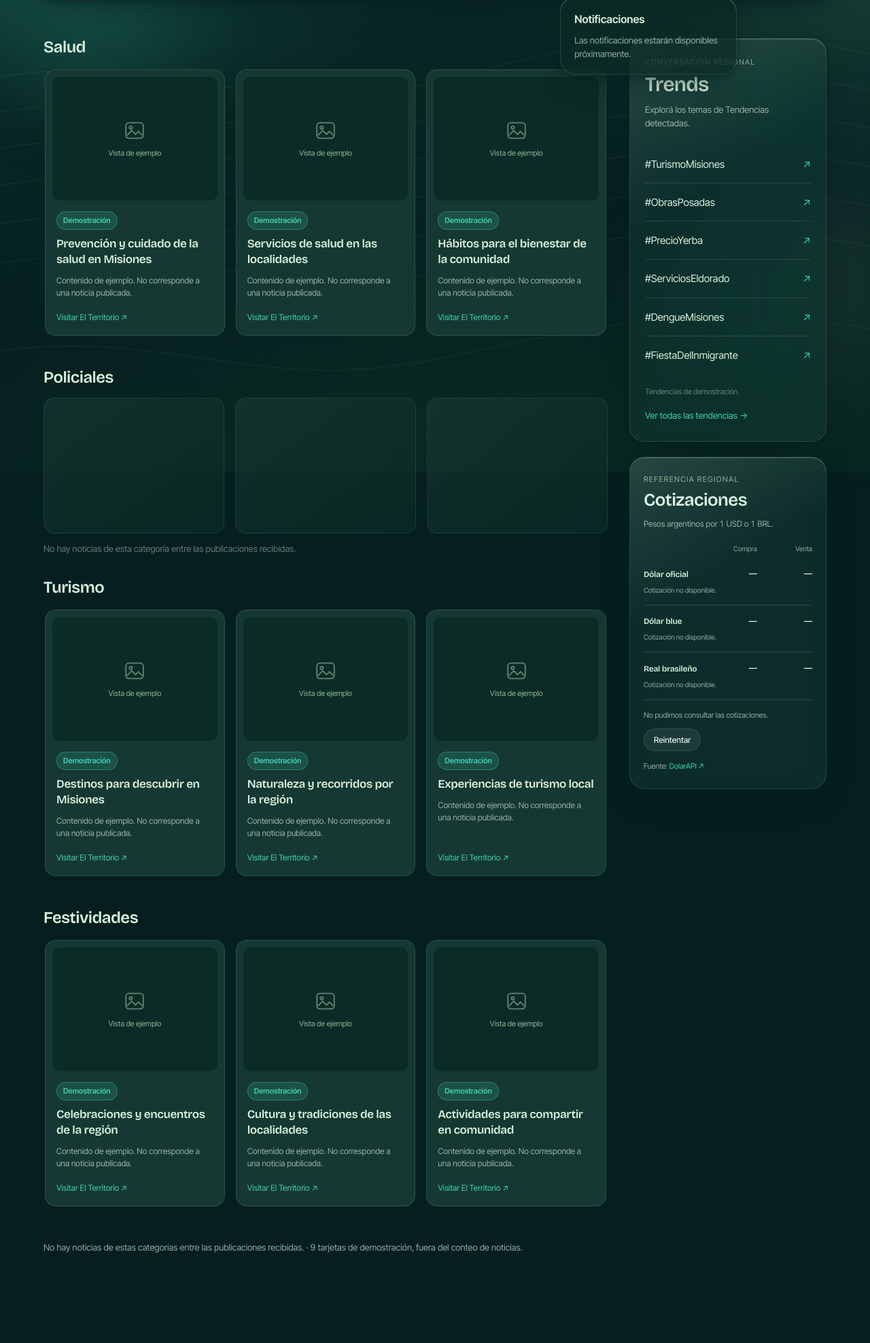
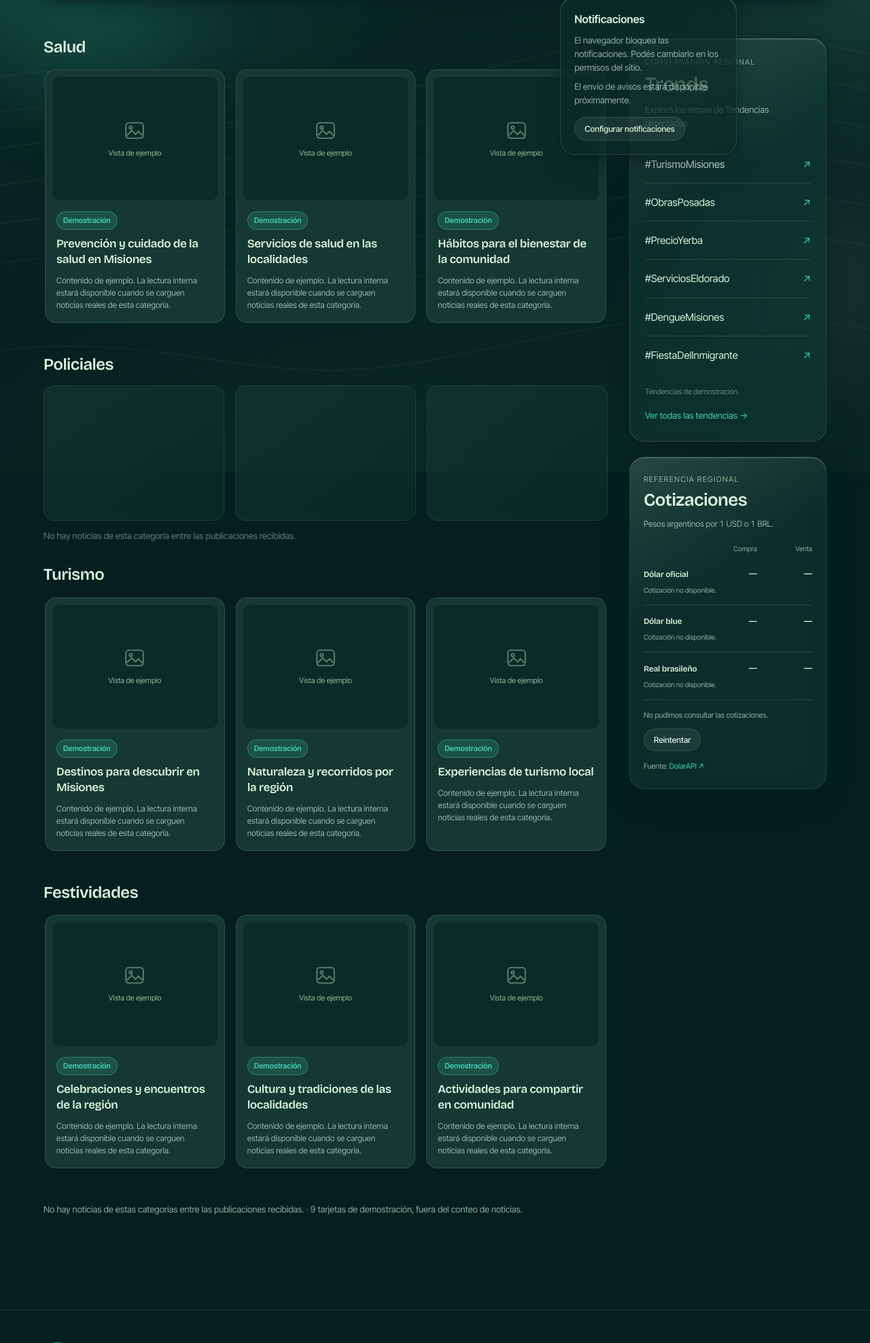
Before and after one commit to MakkiGan666/Trend-Watch-Litoral, a Django app: page / in a window 1280 px wide, after a click that opens the changed part. Shown: the part 106-2082 px from the top of the page at 68% size. Run offline with Django 5.2, Linux system fonts and the light colour scheme; data that the repository does not hold is empty; parts of the project's set-up code (start-up, migrations or seed data) failed here and were passed over.

Commit message:
Ajuste de notificaciones y tarjetas de demostracion

```diff
--- a/app/core/templates/base.html
+++ b/app/core/templates/base.html
@@ -12,6 +12,7 @@
   <link rel="icon" type="image/png" href="{% static 'img/favicon.png' %}?v=2">
   <link rel="stylesheet" href="{% static 'css/trendwatch.css' %}?v=11">
   <link rel="stylesheet" href="{% static 'css/auth-flow.css' %}?v=4">
+  <link rel="stylesheet" href="{% static 'css/notification-prompt.css' %}?v=2">
   {% block extra_head %}{% endblock %}
 </head>
 
@@ -65,6 +66,7 @@
   <main id="main">
     {% block content %}{% endblock %}
   </main>
+  {% include "partials/_notification_prompt.html" %}
 
   {% block footer %}
   <footer>
@@ -105,6 +107,7 @@
 
   <script src="{% static 'js/trendwatch.js' %}?v=6" defer></script>
   <script src="{% static 'js/auth-flow.js' %}?v=2" defer></script>
+  <script src="{% static 'js/notification-prompt.js' %}?v=2" defer></script>
   {% block extra_js %}{% endblock %}
 </body>
 </html>
--- a/app/core/templates/inicio.html
+++ b/app/core/templates/inicio.html
@@ -13,6 +13,7 @@
         <link rel="stylesheet" href="/static/css/landing-news.css?v=3">
         <link rel="stylesheet" href="/static/css/exchange-rates.css?v=1">
         <link rel="stylesheet" href="/static/css/auth-flow.css?v=4">
+        <link rel="stylesheet" href="/static/css/notification-prompt.css?v=2">
     </head>
     <body class="landing-page">
         <a class="skip" href="#main">Saltar al contenido</a>
@@ -96,6 +97,7 @@
                 {% include "partials/_auth_form.html" with heading_id="login-modal-title" description_id="login-modal-description" %}
             </section>
         </div>
+        {% include "partials/_notification_prompt.html" with auto_prompt=True %}
         <footer>
             <div class="wrap">
                 <div class="foot">
@@ -128,8 +130,9 @@
             </div>
         </footer>
         <script src="/static/js/trendwatch.js?v=6" defer></script>
-        <script src="/static/js/landing-news.js?v=5" defer></script>
+        <script src="/static/js/landing-news.js?v=6" defer></script>
         <script src="/static/js/exchange-rates.js?v=1" defer></script>
         <script src="/static/js/auth-flow.js?v=2" defer></script>
+        <script src="/static/js/notification-prompt.js?v=2" defer></script>
     </body>
 </html>
--- a/app/core/templates/localidad.html
+++ b/app/core/templates/localidad.html
@@ -38,5 +38,5 @@
 {% endblock %}
 
 {% block extra_js %}
-<script src="{% static 'js/landing-news.js' %}?v=5" defer></script>
+<script src="{% static 'js/landing-news.js' %}?v=6" defer></script>
 {% endblock %}
--- a/app/core/templates/partials/_account_actions.html
+++ b/app/core/templates/partials/_account_actions.html
@@ -5,7 +5,9 @@
     </button>
     <div class="account-notifications__panel glass glass--deep" id="account-notifications-panel" hidden>
       <strong>Notificaciones</strong>
-      <p>Las notificaciones estarán disponibles próximamente.</p>
+      <p data-notification-status>Todavía no configuraste las notificaciones.</p>
+      <p>El envío de avisos estará disponible próximamente.</p>
+      <button class="btn btn--ghost notification-preferences-button" type="button" data-notification-configure>Configurar notificaciones</button>
     </div>
   </div>
   {% if request.session.user_id %}
--- /dev/null
+++ b/app/core/templates/partials/_notification_prompt.html
@@ -0,0 +1,12 @@
+<dialog class="notification-prompt glass glass--deep glass--sheen" id="notification-prompt" aria-labelledby="notification-title" aria-describedby="notification-description" data-notification-auto="{% if auto_prompt %}true{% else %}false{% endif %}">
+  <button class="notification-prompt__close icon-btn" type="button" data-notification-close aria-label="Cerrar opciones de notificaciones">×</button>
+  <h2 id="notification-title">¿Querés recibir notificaciones?</h2>
+  <p id="notification-description">El servicio de avisos estará disponible próximamente. Podés dejar preparado el permiso para recibir novedades de la región.</p>
+  <p class="notification-prompt__status" data-notification-result role="status" aria-live="polite"></p>
+  <div class="notification-prompt__actions" data-notification-choices>
+    <button class="btn btn--ghost" type="button" data-notification-no>No</button>
+    <button class="btn btn--primary" type="button" data-notification-yes>Sí</button>
+  </div>
+  <button class="btn btn--ghost notification-prompt__done" type="button" data-notification-done hidden>Cerrar</button>
+  <p class="notification-prompt__note">Podés volver a configurar tu elección desde la campana.</p>
+</dialog>
--- /dev/null
+++ b/app/static/css/notification-prompt.css
@@ -0,0 +1,14 @@
+.notification-prompt{position:fixed;inset:20px auto auto 20px;width:min(340px,calc(100% - 40px));max-height:calc(100dvh - 40px);margin:0;padding:22px;border-radius:20px;color:var(--tx);overflow:auto;box-shadow:var(--shadow);z-index:1200;box-sizing:border-box}
+.notification-prompt:not([open]){display:none}
+.notification-prompt__close{position:absolute;right:10px;top:10px;font-size:20px;width:30px;height:30px}
+.notification-prompt h2{font-size:18px;line-height:1.3;text-align:left;margin:0 24px 10px 0}
+.notification-prompt>p{font-size:13px;line-height:1.5;color:var(--tx-2)}
+.notification-prompt__status{margin-top:14px;color:var(--mist)!important}
+.notification-prompt__status:empty{display:none}
+.notification-prompt__actions{display:flex;gap:10px;margin-top:16px}
+.notification-prompt__actions .btn{flex:1;padding:9px 14px;font-size:13px}
+.notification-prompt__done{width:100%;margin-top:16px}
+.notification-prompt .notification-prompt__note{font-size:11px;margin-top:12px;text-align:left}
+.notification-prompt [hidden]{display:none!important}
+.notification-preferences-button{font-size:12px;padding:9px 14px;margin-top:14px}
+@media(max-width:480px){.notification-prompt{inset:12px auto auto 12px;width:min(340px,calc(100% - 24px));max-height:calc(100dvh - 24px);padding:20px}}
--- a/app/static/js/landing-news.js
+++ b/app/static/js/landing-news.js
@@ -58,7 +58,7 @@
     source.className = isDemo ? 'news-card__demo-badge' : 'news-card__source';
     source.textContent = isDemo ? 'Demostración' : (publication.fuente || 'El Territorio');
     const heading = document.createElement('h3');
-    const originalUrl = safeUrl(publication.url);
+    const originalUrl = isDemo ? null : safeUrl(publication.url);
     const id = String(publication.id ?? '');
     const internalUrl = !isDemo && /^[1-9]\d*$/.test(id) ? '/noticia/' + id + '/' : null;
     const title = publication.titulo || 'Noticia sin título';
@@ -72,7 +72,7 @@
     if (isDemo) {
       const note = document.createElement('p');
       note.className = 'news-card__demo-note';
-      note.textContent = 'Contenido de ejemplo. No corresponde a una noticia publicada.';
+      note.textContent = 'Contenido de ejemplo. La lectura interna estará disponible cuando se carguen noticias reales de esta categoría.';
       body.append(note);
     }
     if (internalUrl || originalUrl) {
@@ -83,7 +83,7 @@
         link.target = '_blank';
         link.rel = 'noopener noreferrer';
       }
-      link.textContent = internalUrl ? 'Leer noticia →' : (isDemo ? 'Visitar El Territorio ↗' : 'Consultar fuente original ↗');
+      link.textContent = internalUrl ? 'Leer noticia →' : 'Consultar fuente original ↗';
       body.append(link);
     }
     article.append(media, body);
@@ -169,7 +169,7 @@
         const publications = groups.get(section.dataset.newsCategory);
         const isDemo = allowDemo && !publications.length && Boolean(demoTitles[section.dataset.newsCategory]);
         const items = isDemo
-          ? demoTitles[section.dataset.newsCategory].map(titulo => ({ titulo, url: 'https://www.elterritorio.com.ar/' }))
+          ? demoTitles[section.dataset.newsCategory].map(titulo => ({ titulo }))
           : publications;
         if (isDemo) demoCount += items.length;
         const track = section.querySelector('.news-track');
--- /dev/null
+++ b/app/static/js/notification-prompt.js
@@ -0,0 +1,114 @@
+(function () {
+  'use strict';
+  const dialog = document.querySelector('#notification-prompt');
+  if (!dialog || typeof dialog.show !== 'function') return;
+  const key = 'trendwatch.notifications.v1';
+  const yes = dialog.querySelector('[data-notification-yes]');
+  const no = dialog.querySelector('[data-notification-no]');
+  const choices = dialog.querySelector('[data-notification-choices]');
+  const done = dialog.querySelector('[data-notification-done]');
+  const result = dialog.querySelector('[data-notification-result]');
+  let memory = null;
+  let pending = false;
+  function read() {
+    for (const store of ['localStorage', 'sessionStorage']) {
+      try {
+        const value = JSON.parse(window[store].getItem(key));
+        if (value && ['accepted', 'declined', 'dismissed'].includes(value.choice)) return value;
+      } catch (_) { /* La elección también se mantiene en memoria. */ }
+    }
+    return memory;
+  }
+  function remember(choice) {
+    memory = { choice, updatedAt: new Date().toISOString() };
+    for (const store of ['localStorage', 'sessionStorage']) {
+      try { window[store].setItem(key, JSON.stringify(memory)); } catch (_) {}
+    }
+  }
+  function supported() { return 'Notification' in window && window.isSecureContext && typeof window.Notification.requestPermission === 'function'; }
+  function permission() { return supported() ? window.Notification.permission : 'unsupported'; }
+  function sync() {
+    const choice = read();
+    let message = 'Todavía no elegiste si querés recibir avisos.';
+    if (choice && choice.choice === 'declined') message = 'Elegiste no recibir notificaciones.';
+    else if (permission() === 'granted') message = 'El permiso del navegador está habilitado.';
+    else if (permission() === 'denied') message = 'El navegador bloquea las notificaciones. Podés cambiarlo en los permisos del sitio.';
+    else if (choice && choice.choice === 'accepted') message = 'Tu elección está guardada; el permiso del navegador todavía no fue concedido.';
+    else if (permission() === 'unsupported') message = 'Este navegador o conexión no admite permisos de notificaciones.';
+    document.querySelectorAll('[data-notification-status]').forEach(el => { el.textContent = message; });
+  }
+  function finish(message) {
+    result.textContent = message;
+    choices.hidden = true;
+    done.hidden = false;
+    done.focus();
+    sync();
+  }
+  function open() {
+    if (dialog.open || document.body.classList.contains('login-modal-open')) return;
+    result.textContent = '';
+    choices.hidden = false;
+    done.hidden = true;
+    yes.disabled = no.disabled = false;
+    dialog.show();
+    if (permission() === 'denied') finish('Las notificaciones están bloqueadas por el navegador. Para habilitarlas, cambiá los permisos de este sitio.');
+  }
+  function close() {
+    if (pending) return;
+    if (!read()) remember('dismissed');
+    dialog.close();
+    sync();
+  }
+  yes.addEventListener('click', async () => {
+    if (pending) return;
+    remember('accepted');
+    if (!supported()) {
+      finish('Guardamos tu elección. Este navegador o conexión no permite habilitar notificaciones.');
+      return;
+    }
+    if (permission() === 'granted') {
+      finish('El permiso ya está habilitado. El envío de avisos estará disponible próximamente.');
+      return;
+    }
+    pending = true;
+    yes.disabled = no.disabled = true;
+    result.textContent = 'Elegí una opción en el aviso de tu navegador.';
+    try {
+      // Se solicita exclusivamente dentro del clic del usuario.
+      const value = await window.Notification.requestPermission();
+      finish(value === 'granted'
+        ? 'Permiso habilitado. El envío de avisos estará disponible próximamente.'
+        : (value === 'denied' ? 'El navegador bloqueó el permiso. No se enviarán notificaciones.' : 'Guardamos tu elección. El permiso del navegador quedó pendiente.'));
+    } catch (_) {
+      finish('Guardamos tu elección, pero no se pudo solicitar el permiso. Podés volver a intentarlo desde la campana.');
+    } finally { pending = false; }
+  });
+  no.addEventListener('click', () => { remember('declined'); dialog.close(); sync(); });
+  done.addEventListener('click', close);
+  dialog.querySelector('[data-notification-close]').addEventListener('click', close);
+  dialog.addEventListener('cancel', event => { event.preventDefault(); close(); });
+  document.querySelectorAll('[data-notification-configure]').forEach(button => {
+    button.addEventListener('click', () => {
+      const panel = document.querySelector('#account-notifications-panel');
+      const bell = document.querySelector('[data-account-notifications]');
+      if (panel) panel.hidden = true;
+      if (bell) bell.setAttribute('aria-expanded', 'false');
+      open();
+    });
+  });
+  window.addEventListener('storage', event => { if (event.key === key) { sync(); if (read() && dialog.open && !pending) dialog.close(); } });
+  window.addEventListener('focus', sync);
+  sync();
+  if (dialog.dataset.notificationAuto === 'true' && !read() && permission() === 'default') {
+    setTimeout(() => {
+      if (read()) return;
+      if (!document.body.classList.contains('login-modal-open')) open();
+      else {
+        const observer = new MutationObserver(() => {
+          if (!document.body.classList.contains('login-modal-open')) { observer.disconnect(); if (!read()) open(); }
+        });
+        observer.observe(document.body, { attributes: true, attributeFilter: ['class'] });
+      }
+    }, 1500);
+  }
+})();
```
